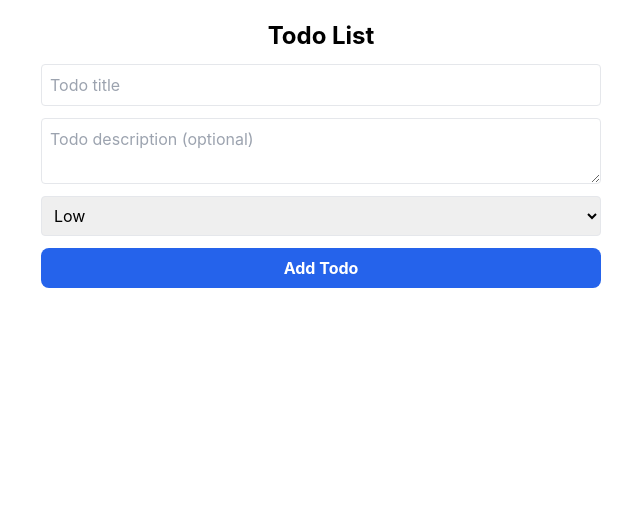
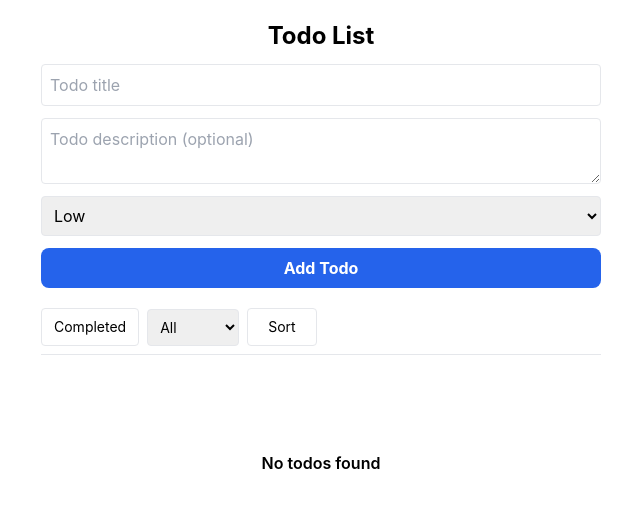
Before and after one commit to divymakkar21/todo-list, a React (Create React App) app: page / in a window 1280 px wide. Shown: the top 508 px of the page, without its empty margins (319-959 px from the left). Built offline with nearby package versions, Linux system fonts and the light colour scheme.

Commit message:
Added Filters

```diff
--- a/src/App.tsx
+++ b/src/App.tsx
@@ -1,37 +1,82 @@
-import React, { useEffect, useState } from 'react';
-import logo from './logo.svg';
-import './App.css';
-import { EditTodoProps, ITodo, ITodoItem } from './utils/interface';
-import TaskForm from './components/TodoForm';
-import TaskList from './components/TodoList';
+import React, { useEffect, useState } from "react";
+import "./App.css";
+import { ITodo, ITodoItem } from "./utils/interface";
+import TaskForm from "./components/TodoForm";
+import TaskList from "./components/TodoList";
+import TodoFilter from "./components/TodoFilter";
+import useTodoFilter from "./hooks/useTodoFilter";
+import { priorityToNumber } from "./utils/constants";
 
 function App() {
-  const savedTodos = localStorage.getItem('todos');
+  const savedTodos = localStorage.getItem("todos");
   const [todos, setTodos] = useState<ITodo[]>(() => {
     return savedTodos ? JSON.parse(savedTodos) : [];
   });
 
+  const {
+    filterPriority,
+    setFilterPriority,
+    showCompleted,
+    setShowCompleted,
+    filteredTodos,
+  } = useTodoFilter(todos);
+
+  const [isSorted, setIsSorted] = useState(false);
+
   useEffect(() => {
-    localStorage.setItem('todos', JSON.stringify(todos));
+    localStorage.setItem("todos", JSON.stringify(todos));
   }, [todos]);
 
   const addTodo = (task: ITodoItem) => {
-    setTodos([...todos, { ...task, id: Date.now() }]);
+    setTodos([...todos, { ...task, id: Date.now(), completed: false }]);
+    setIsSorted(false);
   };
 
   const removeTodo = (id: number) => {
-    setTodos(todos.filter(todo => todo.id !== id));
+    setTodos(todos.filter((todo) => todo.id !== id));
+    setIsSorted(false);
   };
 
   const editTodo = (id: number, updatedTask: ITodoItem) => {
-    setTodos(todos.map(todo => todo.id === id ? { ...todo, ...updatedTask } : todo));
+    setTodos(
+      todos.map((todo) => (todo.id === id ? { ...todo, ...updatedTask } : todo))
+    );
+    setIsSorted(false);
+  };
+
+  const sortTodos = () => {
+    if (isSorted) {
+      const sortedByDate = [...todos].sort((a, b) => a.id - b.id);
+      setTodos(sortedByDate);
+      setIsSorted(false);
+      return;
+    }
+
+    const sortedByPriority = [...todos].sort(
+      (a, b) => priorityToNumber(b.priority) - priorityToNumber(a.priority)
+    );
+
+    setTodos(sortedByPriority);
+    setIsSorted(true);
   };
 
   return (
     <div className="App max-w-lg mx-auto p-5">
-      <h1 className='text-center text-2xl font-bold mb-3'>Todo List</h1>
+      <h1 className="text-center text-2xl font-bold mb-3">Todo List</h1>
       <TaskForm addTask={addTodo} />
-      <TaskList todos={todos} removeTodo={removeTodo} editTodo={editTodo} />
+      <TodoFilter
+        filterPriority={filterPriority}
+        setFilterPriority={setFilterPriority}
+        showCompleted={showCompleted}
+        setShowCompleted={setShowCompleted}
+        sortTodos={sortTodos}
+        isSorted={isSorted}
+      />
+      <TaskList
+        todos={filteredTodos}
+        removeTodo={removeTodo}
+        editTodo={editTodo}
+      />
     </div>
   );
 }
--- /dev/null
+++ b/src/components/TodoFilter/index.tsx
@@ -0,0 +1,34 @@
+import React from 'react';
+import { TodoFilterProps } from '../../utils/interface';
+
+const TodoFilter = ({ filterPriority, setFilterPriority, showCompleted, setShowCompleted, sortTodos, isSorted }: TodoFilterProps) => {
+  return (
+    <div className="border-b pb-2 mb-4 flex items-center">
+      <button
+        className={`btn p-2 border px-3 text-sm rounded ${showCompleted ? 'bg-blue-500 text-white' : ''}`}
+        onClick={() => setShowCompleted(!showCompleted)}
+      >
+         Completed
+      </button>
+      <select
+        className='border rounded ml-2 text-sm p-2'
+        value={filterPriority}
+        onChange={(e) => setFilterPriority(e.target.value)}
+      >
+        <option value="all">All</option>
+        <option value="low">Low</option>
+        <option value="medium">Medium</option>
+        <option value="high">High</option>
+      </select>
+      <button
+        className={`btn p-2 border text-sm rounded ml-2 px-5 ${isSorted ? 'bg-blue-500 text-white' : 'bg-white'}`}
+        onClick={sortTodos}
+
+      >
+        Sort
+      </button>
+    </div>
+  );
+};
+
+export default TodoFilter;
--- a/src/components/TodoList/index.tsx
+++ b/src/components/TodoList/index.tsx
@@ -4,6 +4,11 @@ import { TodoListProps } from '../../utils/interface';
 import TodoItem from '../TodoItem';
 
 function TodoList({ todos, removeTodo, editTodo }: TodoListProps ) {
+
+  if(todos?.length === 0) {
+    return <div className='text-center text-base mt-24 font-semibold'>No todos found</div>
+  }
+
   return (
     <ul>
       {todos.map(todo => (
--- /dev/null
+++ b/src/hooks/useTodoFilter.tsx
@@ -0,0 +1,30 @@
+import { useState, useEffect } from 'react';
+import { ITodo } from '../utils/interface';
+
+
+const useTodoFilter = (todos: ITodo[]) => {
+  const [filterPriority, setFilterPriority] = useState<string>('all');
+  const [showCompleted, setShowCompleted] = useState<boolean>(false);
+  const [filteredTodos, setFilteredTodos] = useState<ITodo[]>(todos);
+
+  useEffect(() => {
+    let filtered = [...todos];
+    if (filterPriority !== 'all') {
+      filtered = filtered.filter(todo => todo.priority === filterPriority);
+    }
+    if (showCompleted) {
+      filtered = filtered.filter(todo => todo.completed);
+    }
+    setFilteredTodos(filtered);
+  }, [todos, filterPriority, showCompleted]);
+
+  return {
+    filterPriority,
+    setFilterPriority,
+    showCompleted,
+    setShowCompleted,
+    filteredTodos,
+  };
+};
+
+export default useTodoFilter;
--- a/src/utils/constants.ts
+++ b/src/utils/constants.ts
@@ -1,7 +1,20 @@
-import { IPriority } from "./interface";
+import { IPriority, IPriorityNumber } from "./interface";
 
 export const priorityConfig = {
   [IPriority.LOW]: { style: "bg-green-200 text-green-800", text: "Low" },
   [IPriority.MEDIUM]: { style: "bg-yellow-200 text-yellow-800", text: "Medium" },
   [IPriority.HIGH]: { style: "bg-red-200 text-red-800", text: "High" }
 };
+
+export const priorityToNumber = (priority: IPriority) => {
+  switch (priority) {
+    case IPriority.HIGH:
+      return IPriorityNumber.HIGH;
+    case IPriority.MEDIUM:
+      return IPriorityNumber.MEDIUM;
+    case IPriority.LOW:
+      return IPriorityNumber.LOW;
+    default:
+      return 0;
+  }
+};
--- a/src/utils/interface.ts
+++ b/src/utils/interface.ts
@@ -2,8 +2,14 @@ export const enum IPriority {
   HIGH = 'high',
   MEDIUM = 'medium',
   LOW = 'low'
+}
 
+export enum IPriorityNumber {
+  LOW = 1,
+  MEDIUM = 2,
+  HIGH = 3,
 }
+
 export type ITodo = {
   id: number
   title: string
@@ -59,3 +65,12 @@ export type TaskDetailsProps = {
 export type PriorityTagProps = {
   priority: IPriority;
 }
+
+export interface TodoFilterProps {
+  filterPriority: string;
+  setFilterPriority: (priority: string) => void;
+  showCompleted: boolean;
+  setShowCompleted: (completed: boolean) => void;
+  sortTodos: () => void;
+  isSorted: boolean
+}
```
